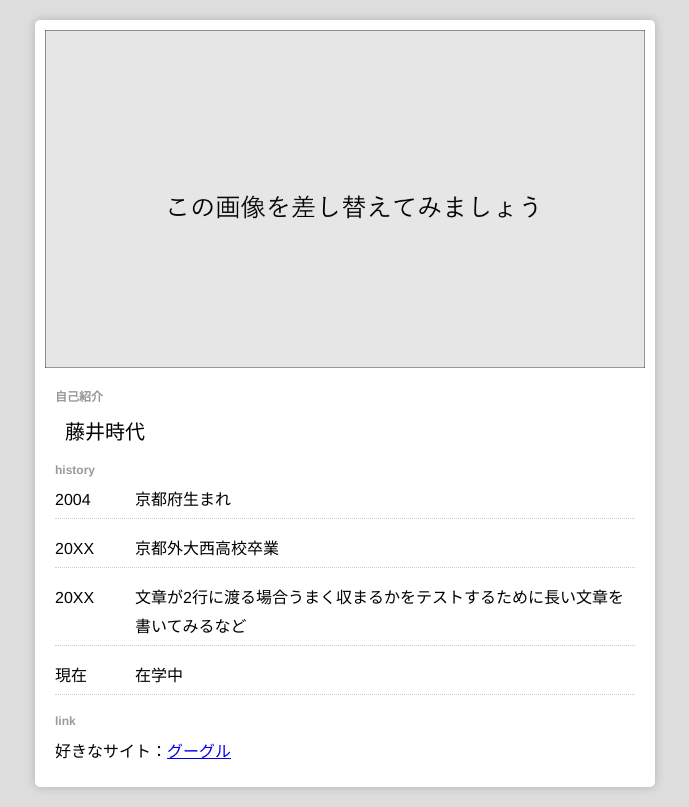
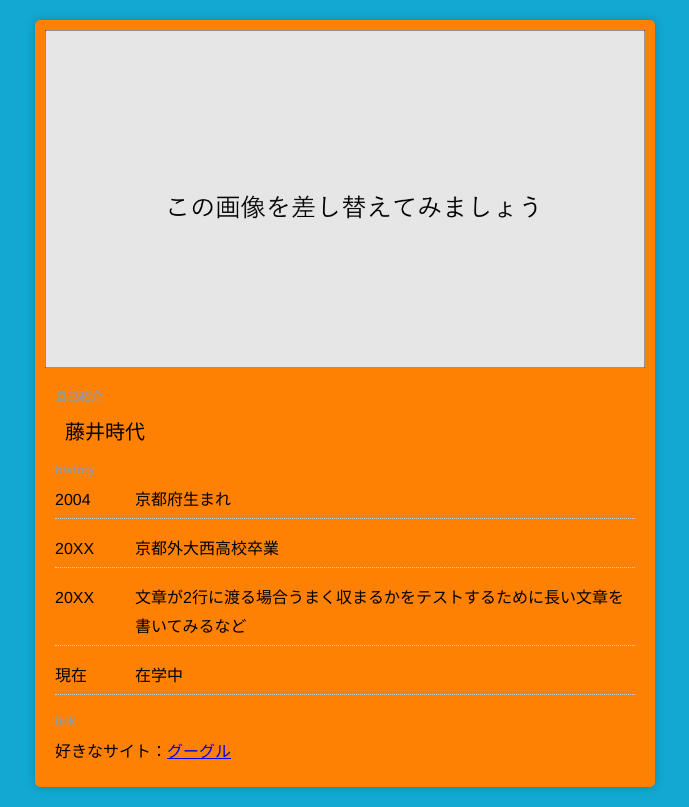
Before and after one commit to KUAD-XtechDesign/simple_page-tokidayo0218, a plain HTML site: page index.html in a window 1280 px wide. Shown: the whole page, without its empty margins (295-984 px from the left). Drawn offline with Linux system fonts and the light colour scheme.

Commit message:
色変更した

```diff
--- a/style.css
+++ b/style.css
@@ -2,7 +2,7 @@ body{
   font-family: "Helvetica Neue",Arial,"Hiragino Kaku Gothic ProN","Hiragino Sans",Meiryo,sans-serif;
   margin: 0;
   padding: 20px;
-  background-color: #ddd;
+  background-color: rgb(18, 168, 210);
   line-height: 1.8;
 }
 
@@ -21,7 +21,7 @@ img{
 .wrapper{
   max-width: 600px;
   margin: 0 auto;
-  background-color: #fff;
+  background-color: rgb(255, 129, 3);
   padding: 10px;
   border-radius: 5px;
   box-shadow: 0 0 10px 0px rgba(0,0,0,0.2);
```
